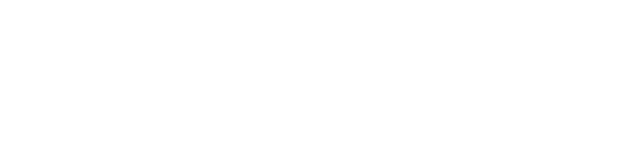
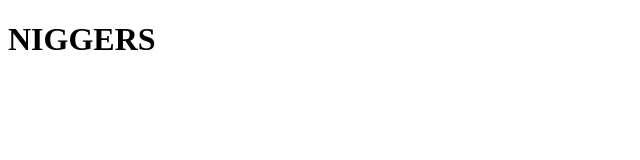
Before and after one commit to herrrscher/deepdive-4, a plain HTML site: page index.html in a window 1280 px wide. Shown: the whole page, without its empty margins (0-640 px from the left). Drawn offline with Linux system fonts and the light colour scheme.

Commit message:
something

```diff
--- a/index.html
+++ b/index.html
@@ -6,6 +6,6 @@
     <title>Document</title>
 </head>
 <body>
-
+    <h1>NIGGERS</h1>
 </body>
 </html>
```
